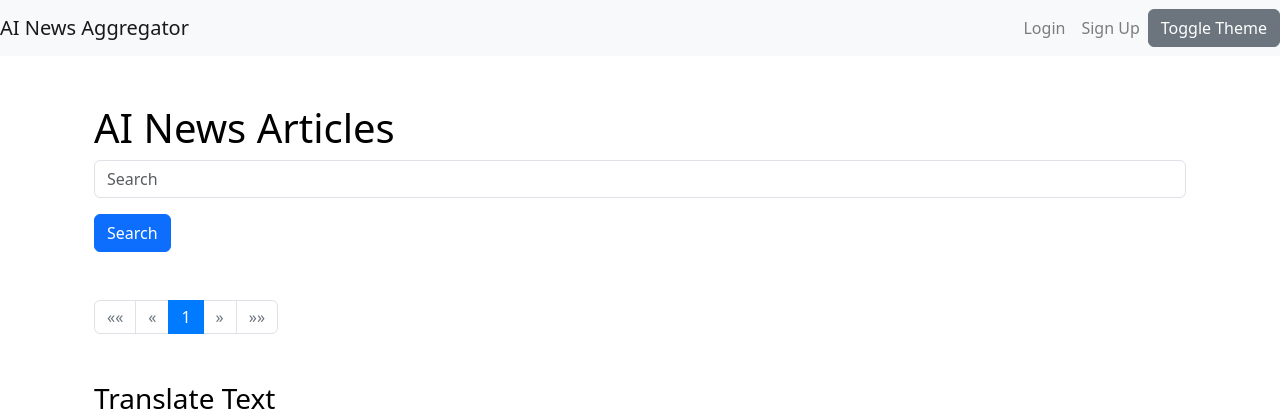
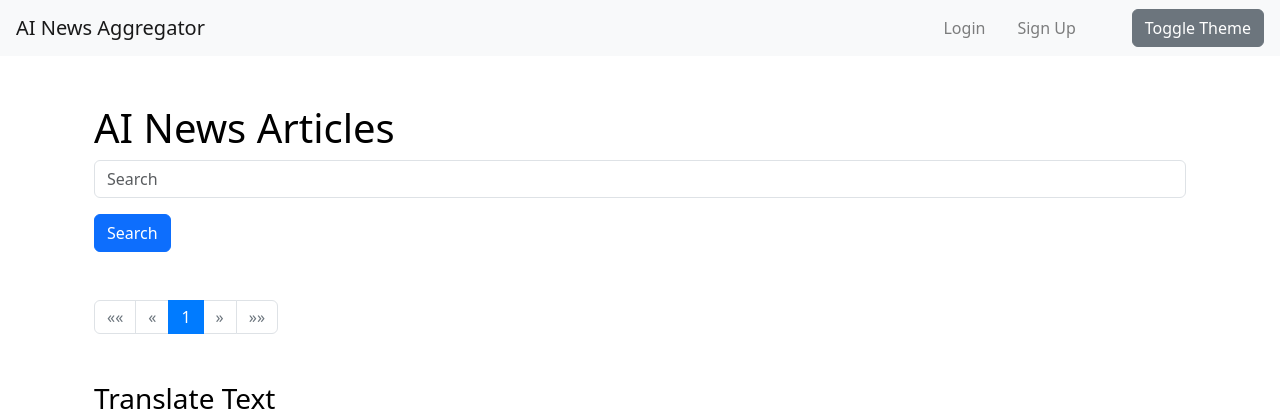
Before and after one commit to uni4x/repo4, a Django app: page / in a window 1280 px wide. Shown: the top 420 px of the page. Run offline with Django 5.2, Linux system fonts and the light colour scheme; data that the repository does not hold is empty; some libraries are stand-ins or nearby versions.

Commit message:
update css

```diff
--- a/news/static/css/light-theme.css
+++ b/news/static/css/light-theme.css
@@ -2,3 +2,22 @@ body {
     background-color: white;
     color: black;
 }
+
+.navbar-nav {
+    margin-right: 1rem;
+}
+.navbar-collapse {
+    justify-content: flex-end;
+}
+.navbar-nav .nav-item {
+    padding-right: 1rem;
+}
+.navbar-toggler {
+    margin-right: 1rem;
+}
+.btn-secondary {
+    margin-right: 1rem;
+}
+#navbarNav {
+    text-align: right;
+}
--- a/news/templates/base.html
+++ b/news/templates/base.html
@@ -11,10 +11,11 @@
 
     <link href="https://cdn.jsdelivr.net/npm/bootstrap@5.3.0/dist/css/bootstrap.min.css" rel="stylesheet">
     <link id="theme-stylesheet" rel="stylesheet" href="{% static 'css/light-theme.css' %}">
+
 </head>
 <body>
     <nav class="navbar navbar-expand-lg navbar-light bg-light">
-        <a class="navbar-brand" href="{% url 'home' %}">AI News Aggregator</a>
+        <a class="navbar-brand ml-3" href="{% url 'home' %}">AI News Aggregator</a>
         <button class="navbar-toggler" type="button" data-toggle="collapse" data-target="#navbarNav" aria-controls="navbarNav" aria-expanded="false" aria-label="Toggle navigation">
             <span class="navbar-toggler-icon"></span>
         </button>
@@ -36,8 +37,8 @@
                     </li>
                 {% endif %}
             </ul>
+            <button onclick="toggleTheme()" class="btn btn-secondary ml-lg-3 mt-2 mt-lg-0">Toggle Theme</button>
         </div>
-        <button onclick="toggleTheme()" class="btn btn-secondary">Toggle Theme</button>
     </nav>
 
 
```
Also changed, not shown: news/static/css/dark-theme.css (+19 -0 lines), README.md, news/templates/news/tes.html (added), news/tes.py (deleted).
